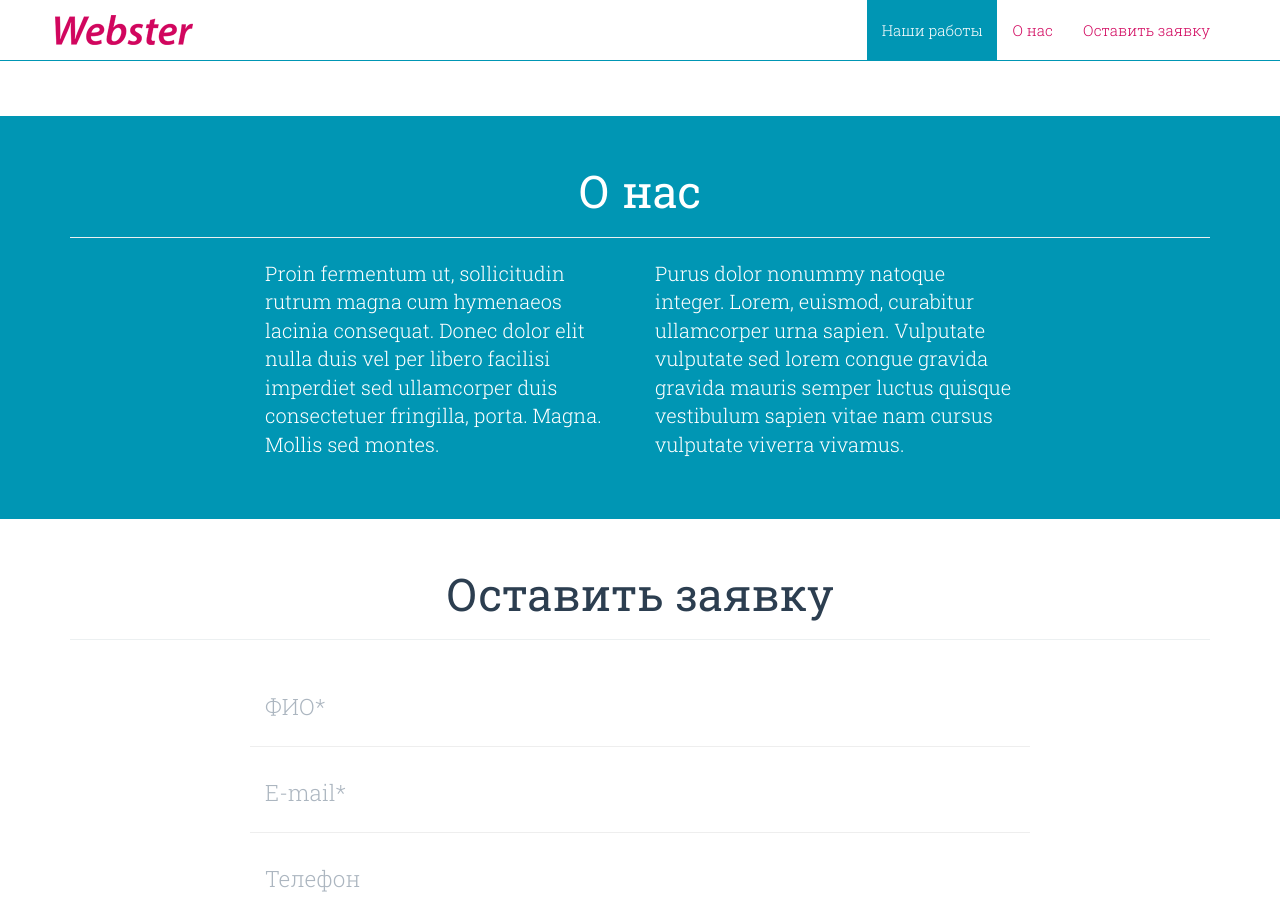
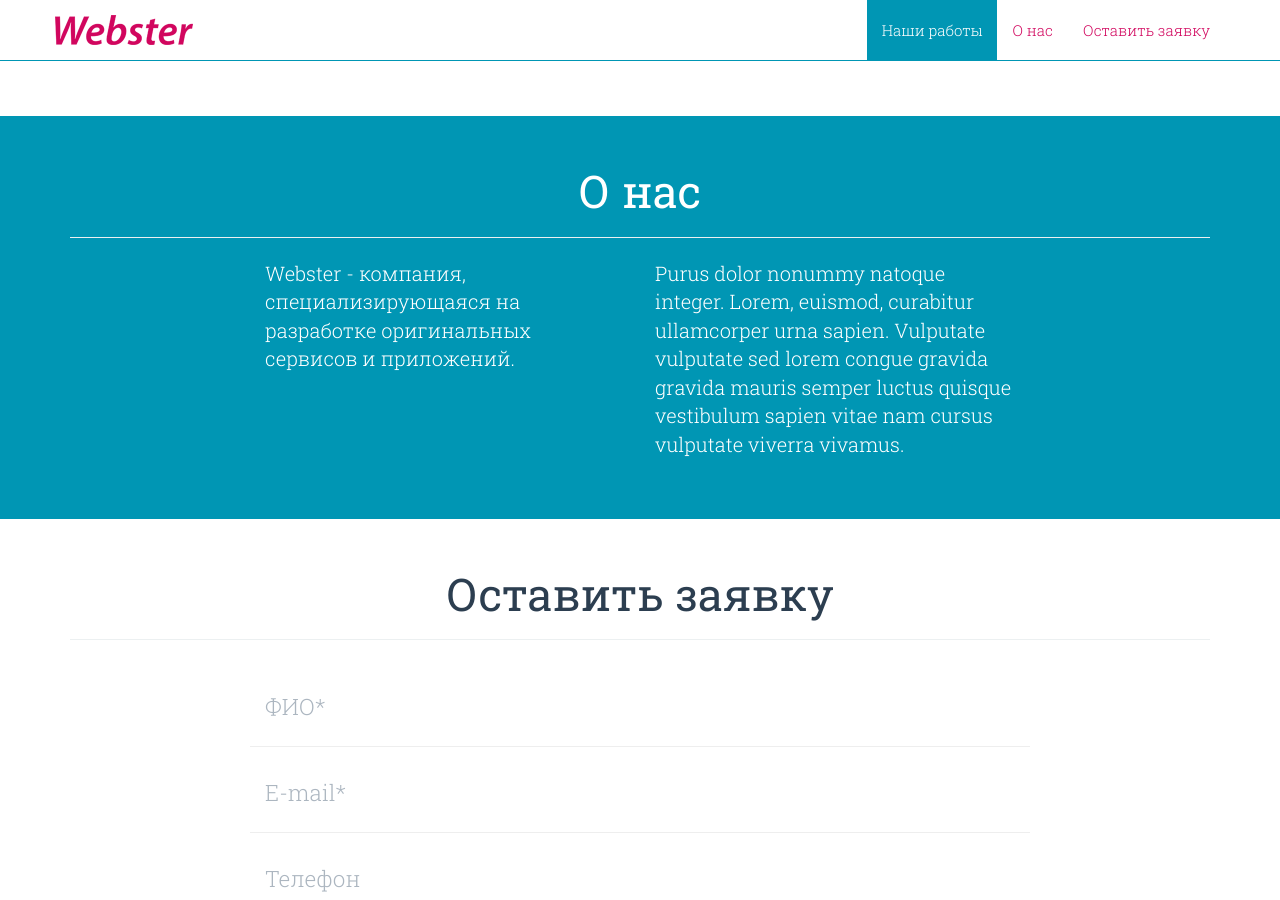
Before and after one commit to yenbekbay/webster, a Jekyll site: the page built from index.html, in a window 1280 px wide and 900 px high, scrolled down 706 px. Built offline with Jekyll 4.4.1, drawn with Linux system fonts in a browser that asks for light colours.

Commit message:
Update about.html

```diff
--- a/_includes/about.html
+++ b/_includes/about.html
@@ -8,7 +8,7 @@
         </div>
         <div class="row">
           <div class="col-lg-4 col-lg-offset-2">
-            <p>Proin fermentum ut, sollicitudin rutrum magna cum hymenaeos lacinia consequat. Donec dolor elit nulla duis vel per libero facilisi imperdiet sed ullamcorper duis consectetuer fringilla, porta. Magna. Mollis sed montes.</p>
+            <p>Webster - компания, специализирующаяся на разработке оригинальных сервисов и приложений.</p>
           </div>
           <div class="col-lg-4">
             <p>Purus dolor nonummy natoque integer. Lorem, euismod, curabitur ullamcorper urna sapien. Vulputate vulputate sed lorem congue gravida gravida mauris semper luctus quisque vestibulum sapien vitae nam cursus vulputate viverra vivamus.</p>
```
